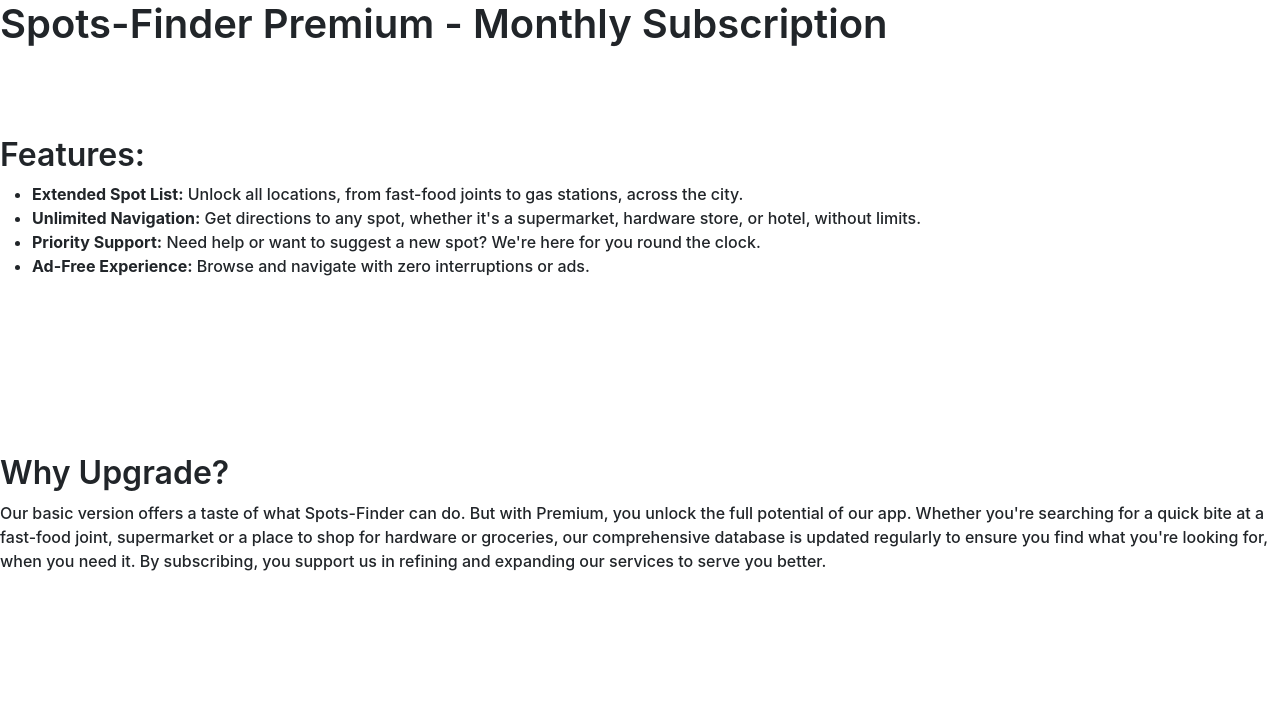
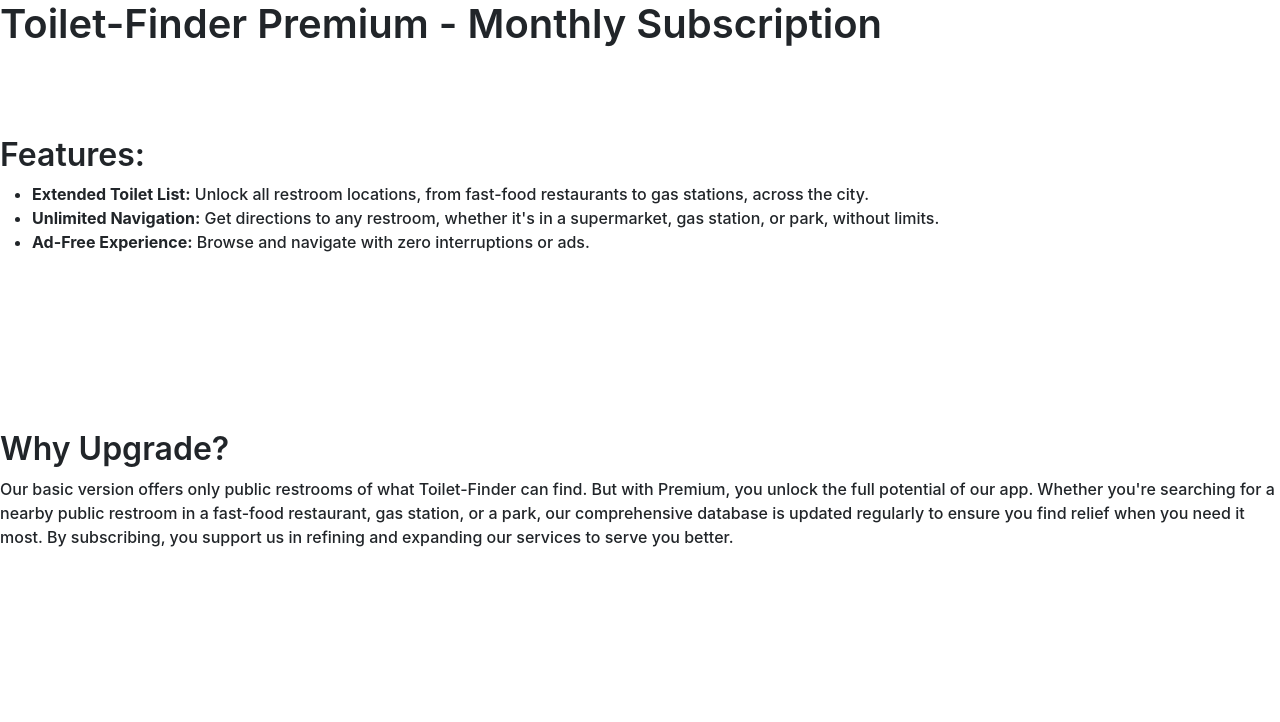
Before and after one commit to bigdatabeyondtoiletfinder/bigdatabeyondtoiletfinder.github.io, a plain HTML site: page Subscription.html in a window 1280 px wide. Shown: the top 722 px of the page. Drawn offline with Linux system fonts and the light colour scheme; files that its build step writes are made by us from their sources.

Commit message:
Update Subscription.html

```diff
--- a/Subscription.html
+++ b/Subscription.html
@@ -4,30 +4,29 @@
 <head>
     <meta charset="UTF-8">
     <meta name="viewport" content="width=device-width, initial-scale=1.0">
-    <title>Spots-Finder Premium - Monthly Subscription</title>
+    <title>Toilet-Finder Premium - Monthly Subscription</title>
     <link rel="stylesheet" href="styles.css"> <!-- If you have an external stylesheet -->
 </head>
 
 <body>
 
     <header>
-        <h1>Spots-Finder Premium - Monthly Subscription</h1>
+        <h1>Toilet-Finder Premium - Monthly Subscription</h1>
     </header>
 
     <main>
         <section>
             <h2>Features:</h2>
             <ul>
-                <li><strong>Extended Spot List:</strong> Unlock all locations, from fast-food joints to gas stations, across the city.</li>
-                <li><strong>Unlimited Navigation:</strong> Get directions to any spot, whether it's a supermarket, hardware store, or hotel, without limits.</li>
-                <li><strong>Priority Support:</strong> Need help or want to suggest a new spot? We're here for you round the clock.</li>
+                <li><strong>Extended Toilet List:</strong> Unlock all restroom locations, from fast-food restaurants to gas stations, across the city.</li>
+                <li><strong>Unlimited Navigation:</strong> Get directions to any restroom, whether it's in a supermarket, gas station, or park, without limits.</li>
                 <li><strong>Ad-Free Experience:</strong> Browse and navigate with zero interruptions or ads.</li>
             </ul>
         </section>
 
         <section>
             <h2>Why Upgrade?</h2>
-            <p>Our basic version offers a taste of what Spots-Finder can do. But with Premium, you unlock the full potential of our app. Whether you're searching for a quick bite at a fast-food joint, supermarket or a place to shop for hardware or groceries, our comprehensive database is updated regularly to ensure you find what you're looking for, when you need it. By subscribing, you support us in refining and expanding our services to serve you better.</p>
+            <p>Our basic version offers only public restrooms of what Toilet-Finder can find. But with Premium, you unlock the full potential of our app. Whether you're searching for a nearby public restroom in a fast-food restaurant, gas station, or a park, our comprehensive database is updated regularly to ensure you find relief when you need it most. By subscribing, you support us in refining and expanding our services to serve you better.</p>
         </section>
 
         <section>
@@ -39,7 +38,7 @@
                 <li>Account will be charged for renewal within 24-hours prior to the end of the current period.</li>
                 <li>You can manage and cancel your subscriptions by going to your account settings on the App Store after purchase.</li>
             </ul>
-            <p>For more details, read our <a href="https://bigdatabeyondspotsfinder.github.io/EULA.html">Terms of Service</a> and <a href="https://bigdatabeyondspotsfinder.github.io/Privacy%20Policy.html">Privacy Policy</a>.</p>
+            <p>For more details, read our <a href="https://bigdatabeyondtoiletfinder.github.io/EULA.html">Terms of Service</a> and <a href="https://bigdatabeyondtoiletfinder.github.io/Privacy%20Policy.html">Privacy Policy</a>.</p>
         </section>
     </main>
 
```
